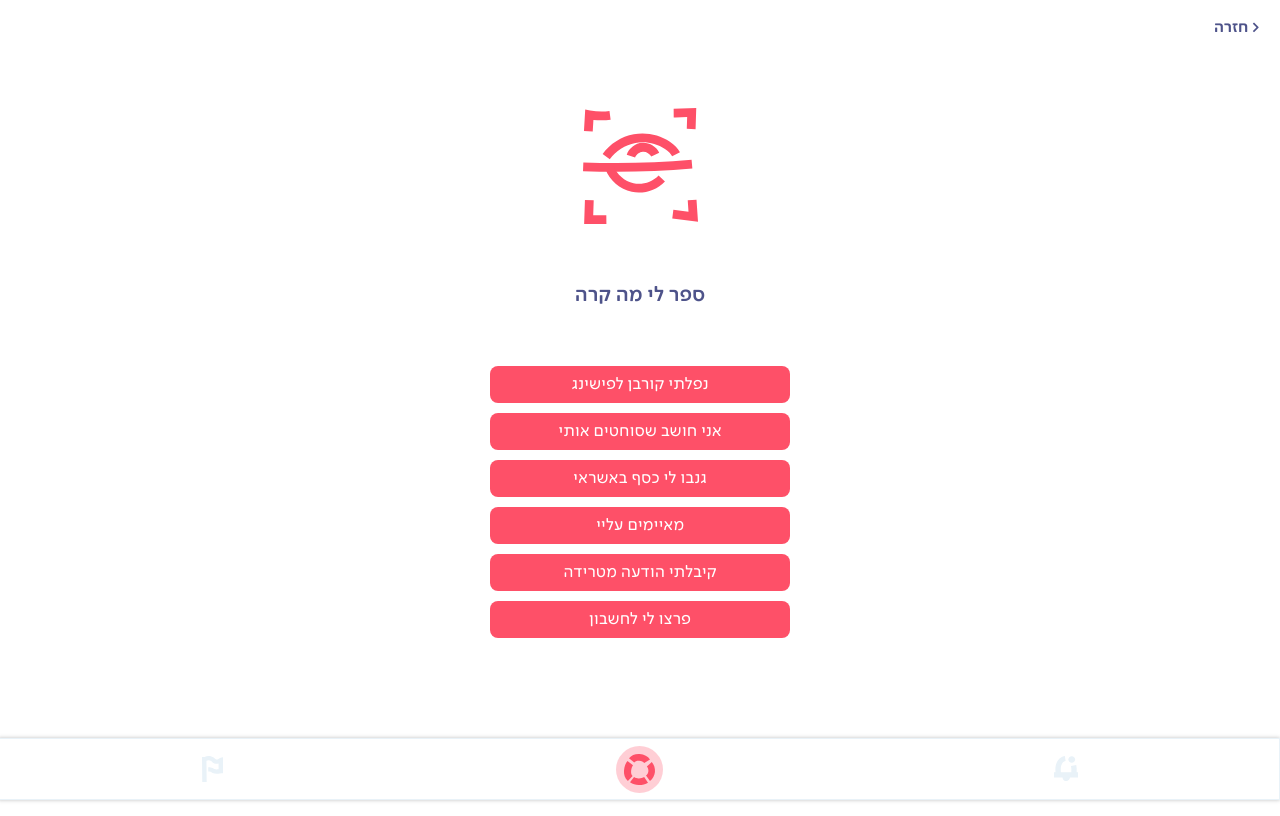
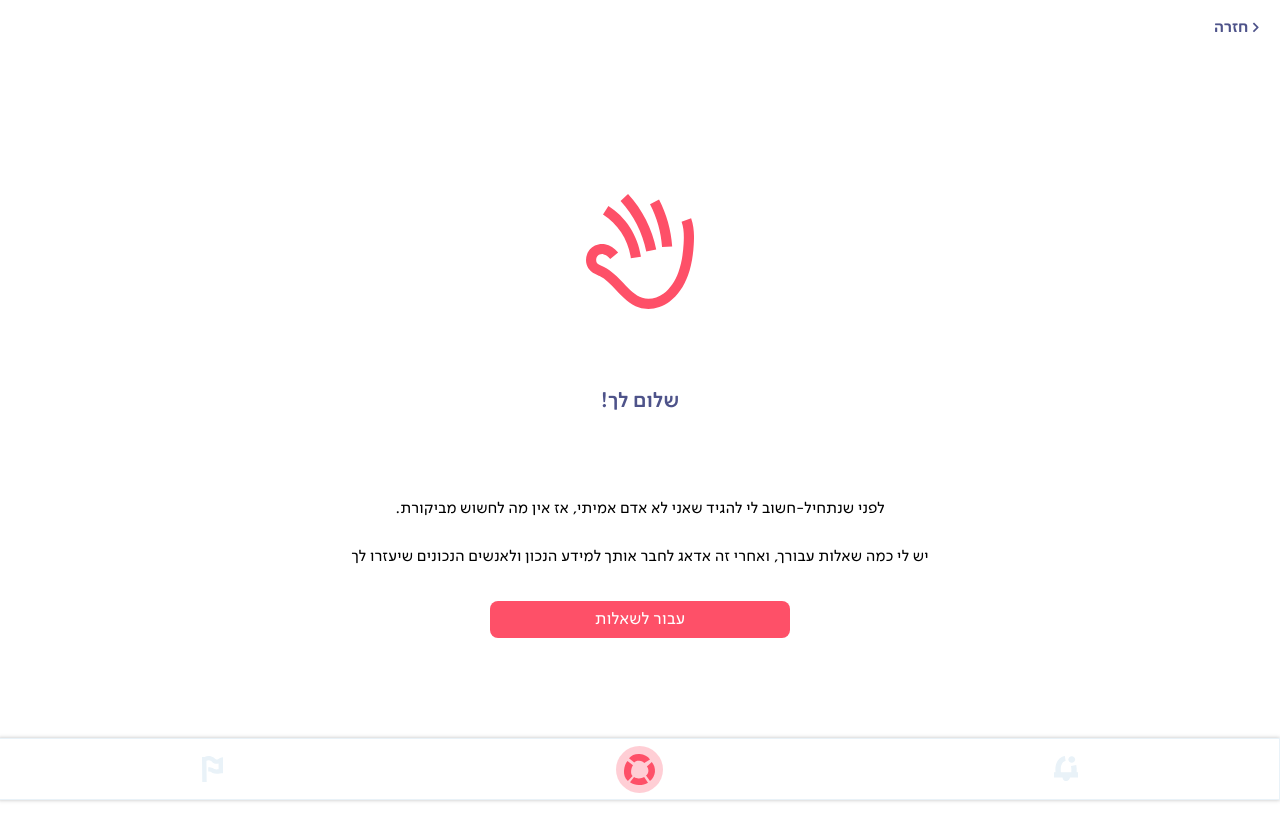
Before and after one commit to lioraVes/Link, a Next.js app: page /wizard in a window 1280 px wide. Built offline with nearby package versions, Linux system fonts and the light colour scheme.

Commit message:
added guide page without styles

```diff
--- /dev/null
+++ b/app/wizard/components/GuidePage.tsx
@@ -0,0 +1,58 @@
+import React, { useState } from "react";
+import styles from "../page.module.css";
+
+interface GuidePageProps {
+  title: string;
+  icon: string;
+  contents: string[];
+  buttons: { text: string; onClick: () => void }[];
+}
+
+const GuidePage: React.FC<GuidePageProps> = ({
+  title,
+  icon,
+  contents,
+  buttons
+}) => {
+
+    const renderContent = (content: string) => {
+        return (
+          <div className={styles.content} key={content}>
+            <p>{content}</p>
+          </div>
+        );
+      };
+
+  return (
+    <div className={styles.container}>
+      <div style={{ height: "200px" }} />
+
+      <div className={styles.graphicArea}>
+      <img src={icon} alt="Icon" className={styles.icon} />
+      </div>
+
+      <div style={{ height: "50px" }} />
+
+      <div className={styles.title}>{title}</div>
+
+    {/* Contents */}
+    {contents.map((content) => renderContent(content))}
+
+      {/* <div style={{ height: "25px" }} /> */}
+      {/* Buttons */}
+      <div className={styles.buttonArea}>
+        {buttons.map((button, index) => (
+          <button
+            key={index}
+            className={`${styles.multipleChoiceButton} ${styles.fadeIn}`}
+            onClick={button.onClick}
+          >
+            {button.text}
+          </button>
+        ))}
+      </div>
+    </div>
+  );
+};
+
+export default GuidePage;
--- a/app/wizard/page.tsx
+++ b/app/wizard/page.tsx
@@ -8,6 +8,7 @@ import { useRouter } from "next/navigation";
 import InfoPage from "./components/InfoPage";
 import ChoicePage from "./components/ChoicePage";
 import TopNav from "@/lib/components/TopNav";
+import GuidePage from "./components/GuidePage";
 
 type ChoiceNode = {
   type: "choice";
@@ -54,7 +55,7 @@ type WizardData = {
 const typedWizardData = wizardData as WizardData;
 
 export default function Wizard() {
-  const [currentNode, setCurrentNode] = useState<Node>(typedWizardData.flow.what_happend);
+  const [currentNode, setCurrentNode] = useState<Node>(typedWizardData.flow.start);
   const router = useRouter();
   const [theme, setTheme] = useState("white");
   console.log(currentNode);
@@ -124,6 +125,25 @@ export default function Wizard() {
         />
       );
     };
+    if (currentNode.type === "guide") {
+      const guideNode = currentNode as GuideNode;
+      const buttons = Object.entries(guideNode.buttons).map(
+        ([key, value]) => ({
+          text: key,
+          onClick: () => handleChoice(value),
+        })
+      );
+
+      return (
+        <GuidePage
+          title={guideNode.title}
+          icon={guideNode.icon}
+          contents={guideNode.content} // Contents array
+          buttons={buttons} // Map buttons to choices
+        />
+      );
+    }
+
 
     return <div>Invalid Node</div>;
   };
```
